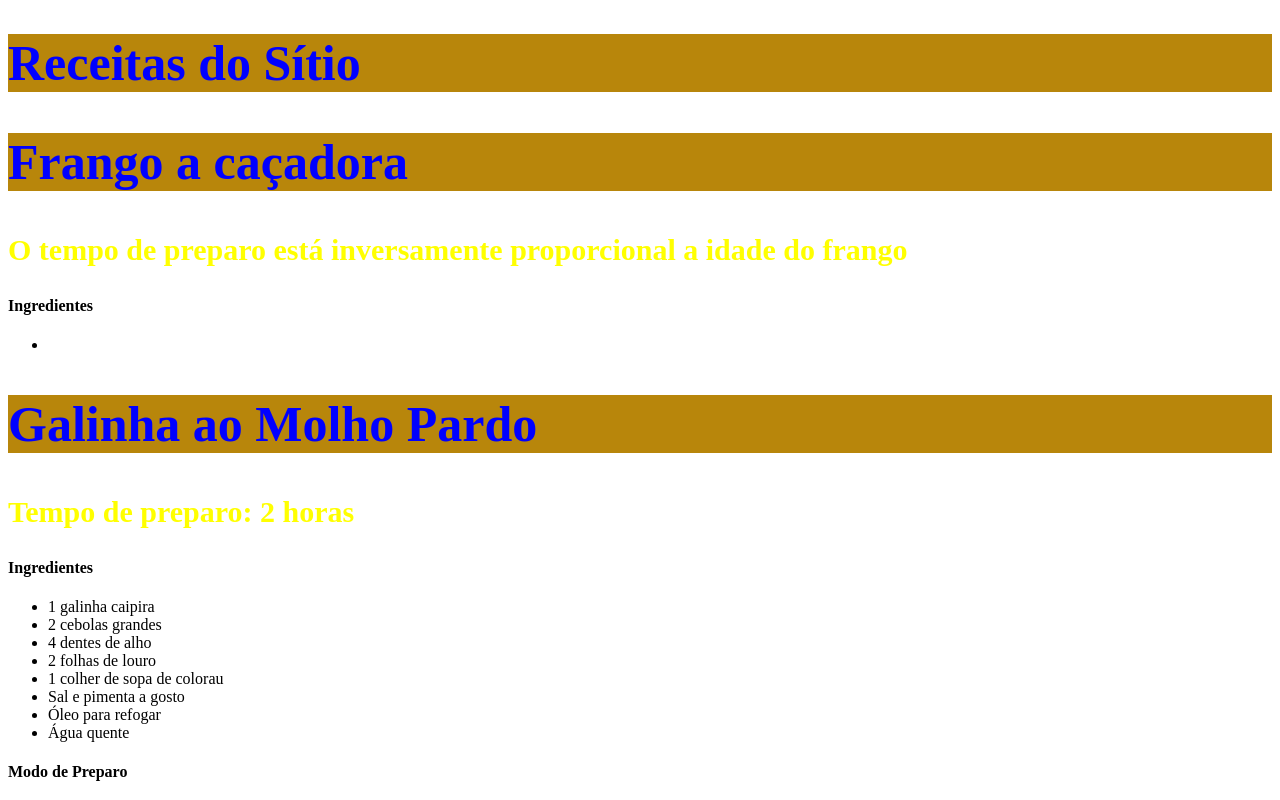
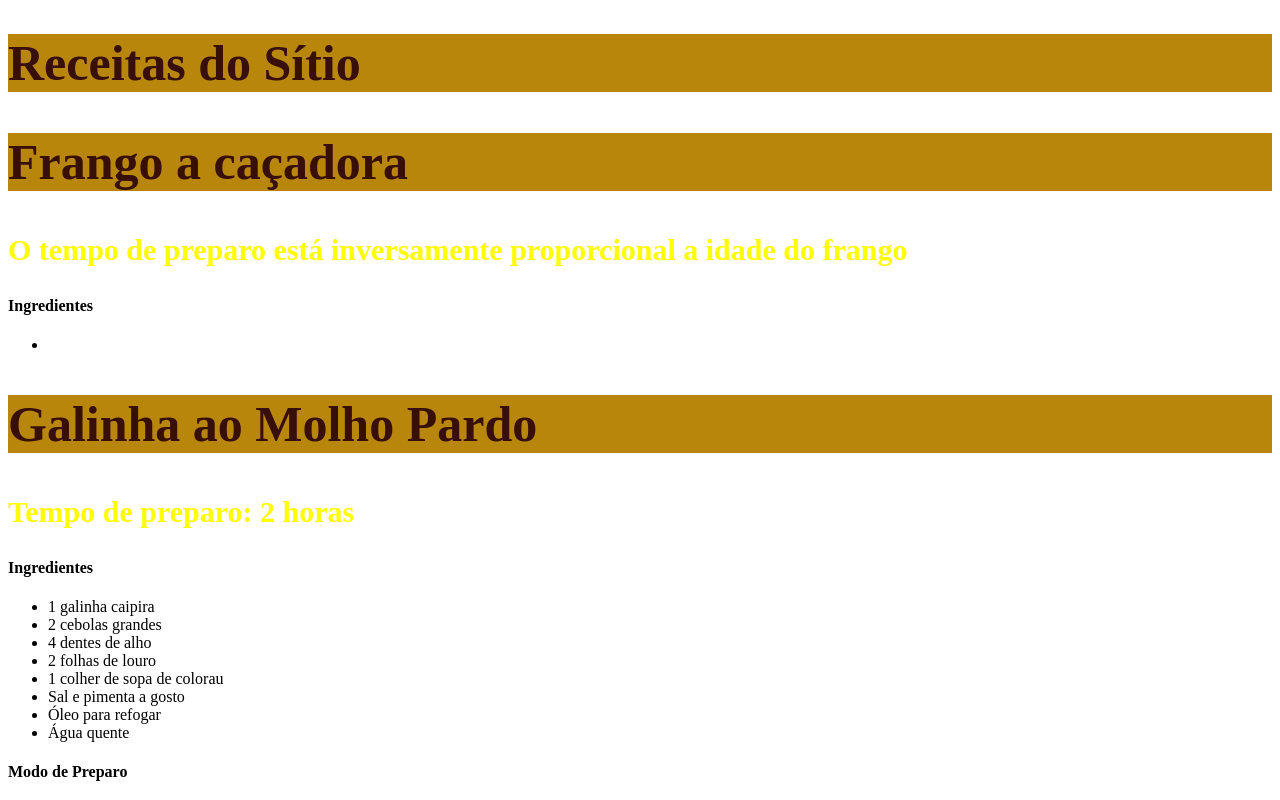
Before and after one commit to AndreRicartes/frontend, a plain HTML site: page index.html in a window 1280 px wide. Shown: the top 800 px of the page. Drawn offline with Linux system fonts and the light colour scheme.

Commit message:
Update estilo.css

```diff
--- a/estilo.css
+++ b/estilo.css
@@ -1,5 +1,5 @@
 h1, h2{
-    color: blue;
+    color: rgb(55, 15, 5);
     font-size: 50px;
     background-color: darkgoldenrod;
 }
```
